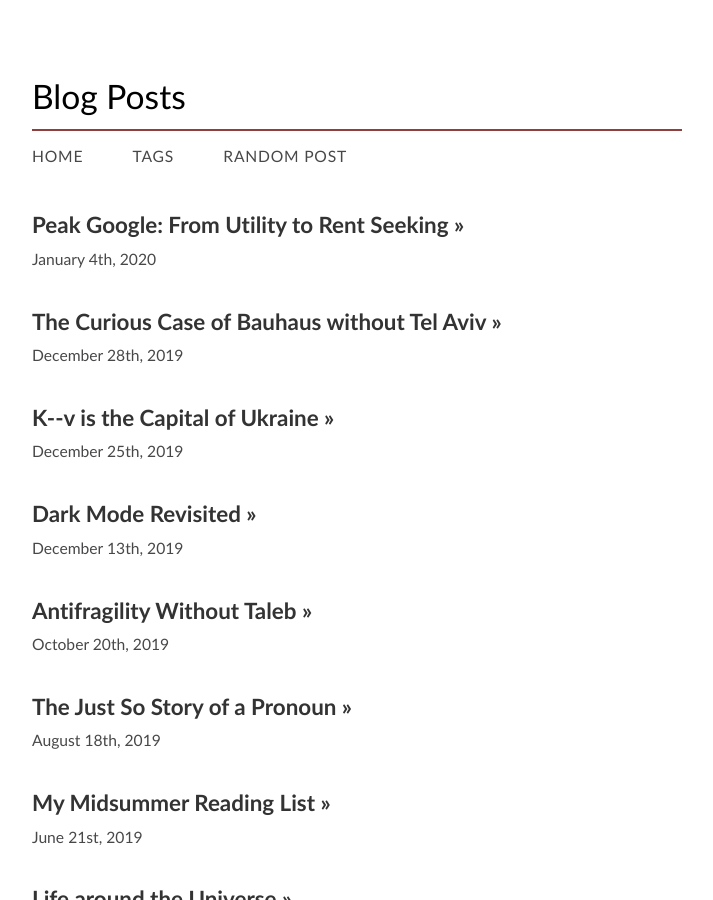
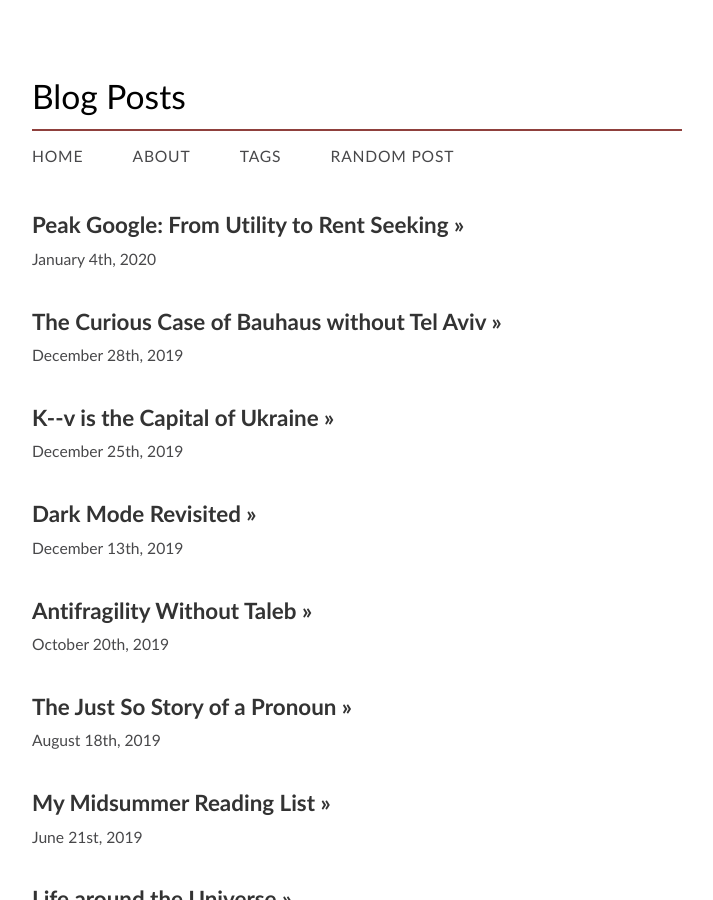
Before and after one commit to parcuri/derekkedziora.com, a Jekyll site: the page built from _pages/blog.html, in a window 1280 px wide and 900 px high. Shown: the whole window, without its empty margins (283-996 px from the left). Built offline with Jekyll 4.4.1, drawn with Linux system fonts in a browser that asks for light colours.

Commit message:
blog menu updated

```diff
--- a/_includes/subtitle.html
+++ b/_includes/subtitle.html
@@ -9,6 +9,7 @@
 	<a href="/english" title="English Guides">English Guides</a>
 	{%- elsif page.blog-index -%}
 	<a href="/" title="Derek Kedziora">Home</a>&emsp;
+	<a href="/about" title="About">About</a>&emsp;
 	{%- unless page.url == "/blog" -%}<a href="/blog" title="Blog">Blog</a>&emsp;{%- endunless -%}
 	{%- unless page.url == "/blog/tags" -%}<a href="/blog/tags" title="tags">Tags</a>&emsp;{%- endunless -%}
 	<a href="/blog/random" title="Random Post">Random Post</a>
```
